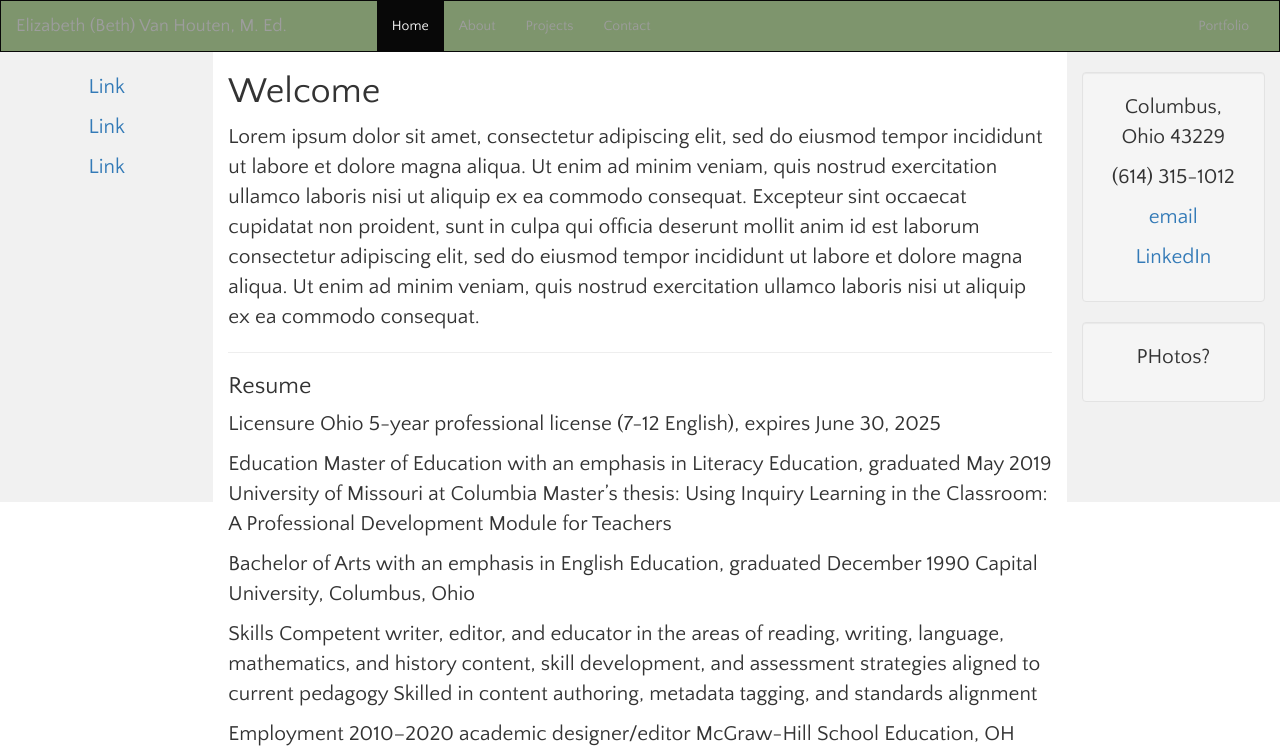
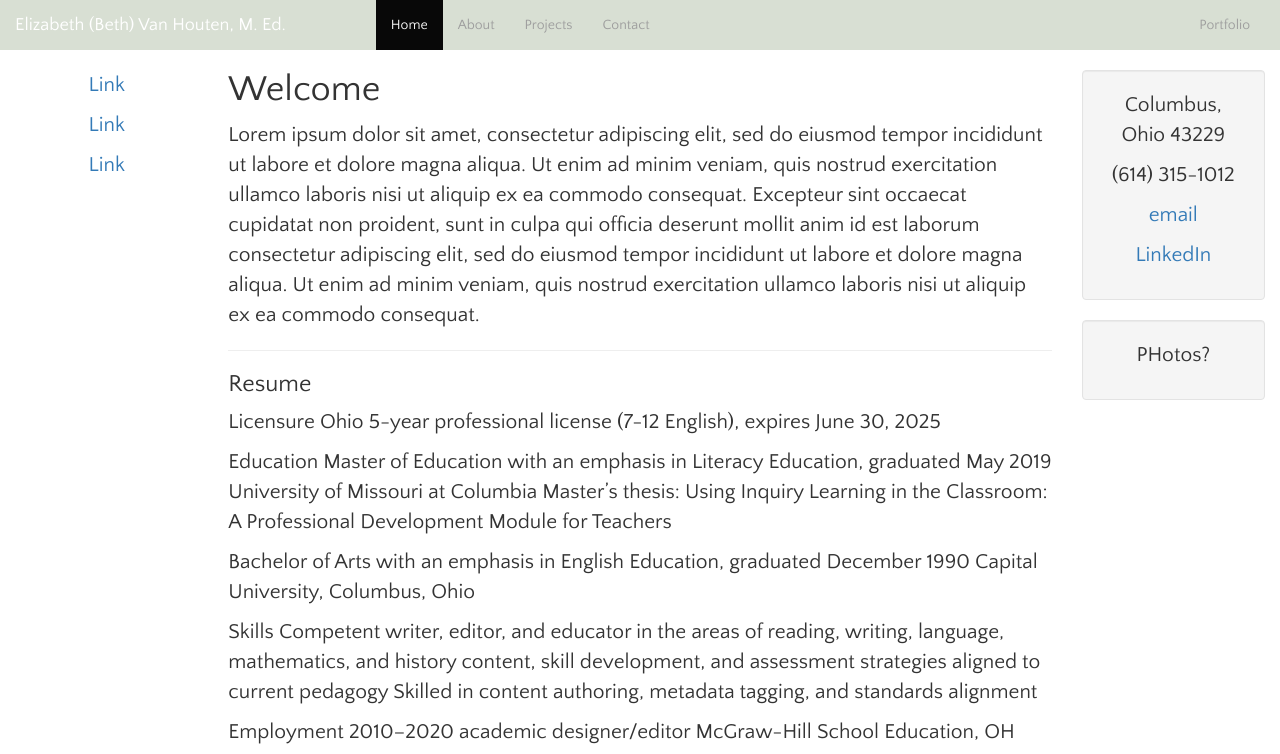
Before and after one commit to eavanhouten/eavanhouten.github.io, a plain HTML site: page index.html in a window 1280 px wide. Shown: the top 754 px of the page. Drawn offline with nearby package versions, Linux system fonts and the light colour scheme.

Commit message:
Add files via upload

```diff
--- a/index.html
+++ b/index.html
@@ -21,7 +21,8 @@
       margin-bottom: 0;
       border-radius: 0;
       font-family: 'Quattrocento Sans', sans-serif;;
-      background-color: #7e956d;
+      background-color: #d8dfd3;
+      border: 0;
     }
     .navbar-brand {
       padding-right: 5em;
@@ -34,7 +35,7 @@
     /* Set gray background color and 100% height */
     .sidenav {
       padding-top: 20px;
-      background-color: #f1f1f1;
+      background-color: #ffffff;
       height: 100%;
     }
 
```
